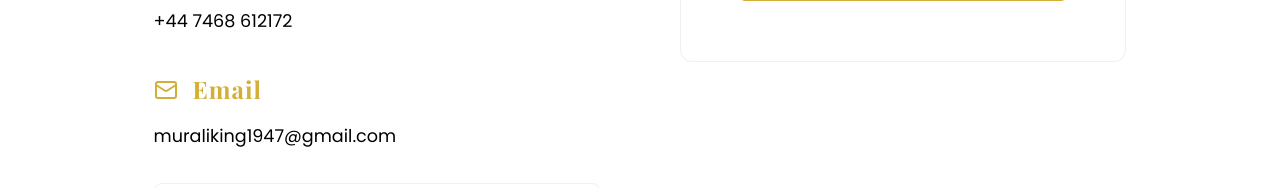
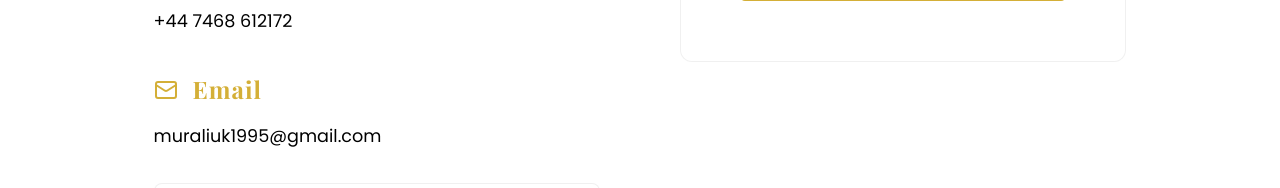
Before and after one commit to SKeerthi25/ms, a React (Vite) app: page /contact in a window 1280 px wide. Shown: the part 980-1168 px from the top of the page. Built offline with nearby package versions, Linux system fonts and the light colour scheme; grey boxes are pictures that could not be loaded; a web font is replaced by a local one.

Commit message:
chore: update contact email to muraliuk1995@gmail.com

```diff
--- a/contact.html
+++ b/contact.html
@@ -53,7 +53,7 @@
 
             <div style="margin-bottom:30px;">
               <h3 style="font-size:1.5rem; margin-bottom:10px; color:var(--accent-color);"><i class="fa-solid fa-envelope" style="margin-right:20px;"></i> Email</h3>
-              <p style="color:var(--text-main); font-size: 1.1rem;">muraliking1947@gmail.com</p>
+              <p style="color:var(--text-main); font-size: 1.1rem;">muraliuk1995@gmail.com</p>
             </div>
 
             <!-- Google Map -->
--- a/src/pages/Contact.jsx
+++ b/src/pages/Contact.jsx
@@ -89,7 +89,7 @@ const Contact = () => {
                             <h3 style={{ fontSize: '1.5rem', marginBottom: '10px', color: 'var(--accent-color)', display: 'flex', alignItems: 'center', gap: '15px' }}>
                                 <Mail /> Email
                             </h3>
-                            <p style={{ color: 'var(--text-main)', fontSize: '1.1rem' }}>muraliking1947@gmail.com</p>
+                            <p style={{ color: 'var(--text-main)', fontSize: '1.1rem' }}>muraliuk1995@gmail.com</p>
                         </div>
 
                         <div className="glass-card" style={{ padding: '0', overflow: 'hidden', borderRadius: '8px', marginTop: '30px' }}>
```
